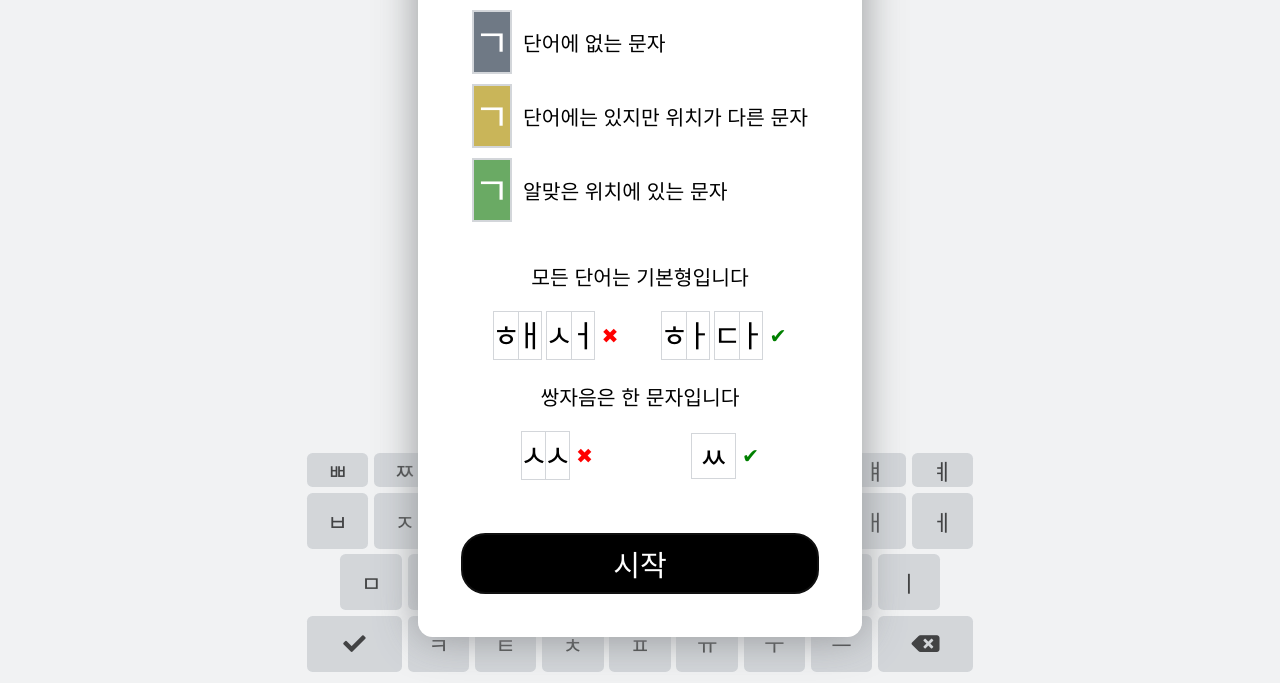
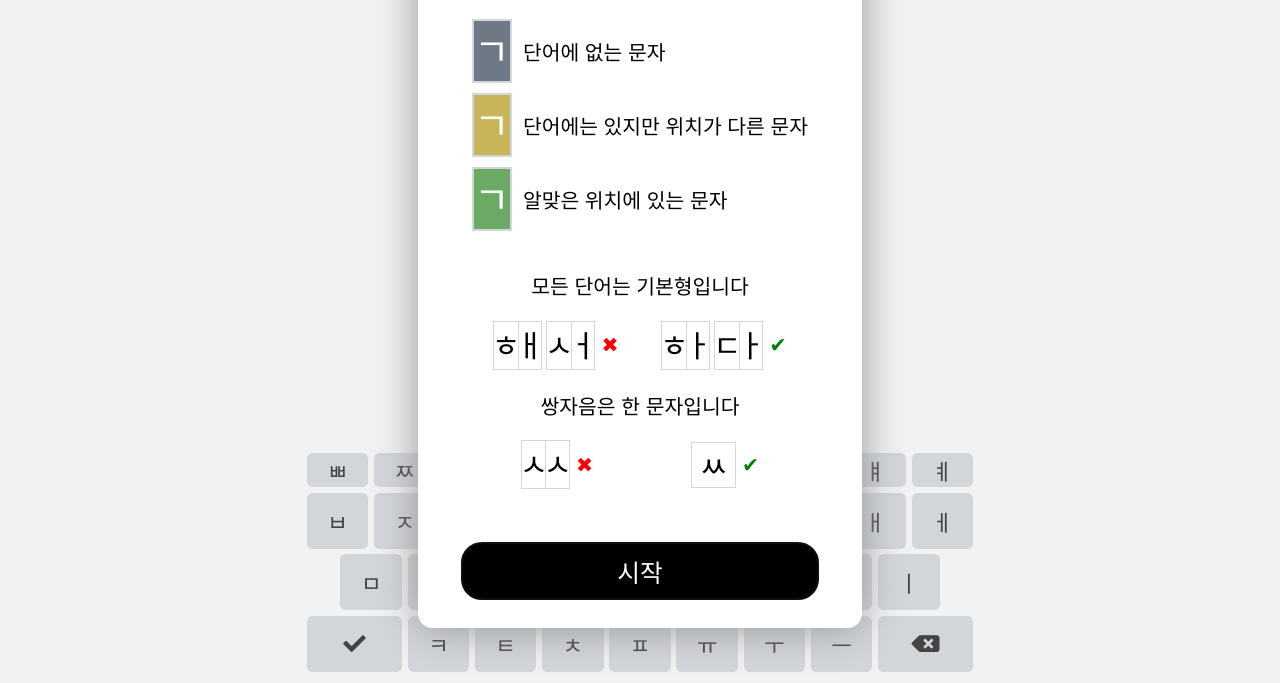
Before and after one commit to dokdospanish/game1, a plain HTML site: page index.html in a window 1280 px wide. Shown: the part 117-800 px from the top of the page. Drawn offline with Linux system fonts and the light colour scheme.

Commit message:
Dialog styling

```diff
--- a/index.html
+++ b/index.html
@@ -29,7 +29,7 @@
     </section>
     <br/>
     <button onclick="congrats.close();play()" style="margin-bottom: 0.5em;">다시 하기</button>
-    <a href="https://www.naver.com" target="_blank" style="font-size: 0.7em; text-align: center;">See meaning in English</a>
+    <a href="https://www.naver.com" target="_blank" style="font-size: 0.7em; text-align: center; padding-top: 0.5em;">See meaning in English</a>
   </div>
 </dialog>
 <dialog id="help">
--- a/styles.css
+++ b/styles.css
@@ -195,7 +195,7 @@ header>span {
 
 /* ------------------------- */
 /* ------------------------- */
-  .bottom {
+.bottom {
   display: flex;
   flex-direction: row;
   justify-content: center;
@@ -303,7 +303,7 @@ dialog {
   border: none;
   box-shadow: 0 0 1.5em #939598;
   font-size: 1.3em;
-  padding: 0 1.5em 1.5em 1.5em;
+  padding: 0 1.5em 1em 1.5em;
 }
 
 dialog::backdrop {
@@ -333,10 +333,11 @@ dialog h3 {
 }
 
 dialog button {
+  font-size: 0.85em;
   color: #fff;
   background-color: rgb(0, 0, 0);
   border-radius: 0.8em;
-  padding: 0.3em;
+  padding: 0.4em;
 }
 
 dialog button:hover {
```
